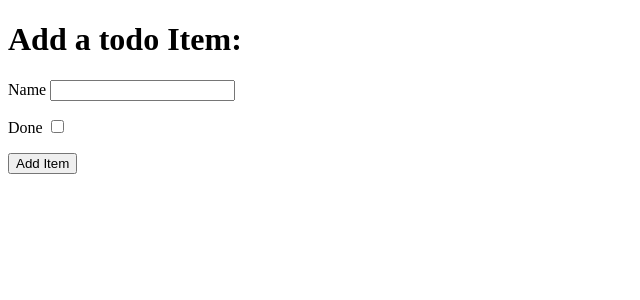
After one commit to ChronoLogic12/ci-fsf-hello-django, a Django app: page /add in a window 1280 px wide. The commit adds this page. Shown: the top 300 px of the page, without its empty margins (0-640 px from the left). Run offline with Django 4.2, Linux system fonts and the light colour scheme.

Commit message:
Create funtionality to add todo list items to the database

```diff
--- a/django_todo/urls.py
+++ b/django_todo/urls.py
@@ -15,9 +15,10 @@ Including another URLconf
 """
 from django.contrib import admin
 from django.urls import path
-from todo.views import get_todo_list
+from todo.views import get_todo_list, add_item
 
 urlpatterns = [
     path('admin/', admin.site.urls),
-    path('', get_todo_list, name='get_todo_list')
+    path('', get_todo_list, name='get_todo_list'),
+    path('add', add_item, name='add')
 ]
--- /dev/null
+++ b/todo/templates/todo/add_item.html
@@ -0,0 +1,35 @@
+<!DOCTYPE html>
+<html lang="en">
+
+<head>
+    <meta charset="UTF-8">
+    <meta http-equiv="X-UA-Compatible" content="IE=edge">
+    <meta name="viewport" content="width=device-width, initial-scale=1.0">
+    <title>Document</title>
+</head>
+
+<body>
+    <h1>Add a todo Item:</h1>
+    <form action="add" method="POST">
+        {% csrf_token %}
+        <div>
+            <p>
+                <label for="id_name" value="name">Name</label>
+                <input type="text" id="id_name" name="item_name" />
+            </p>
+        </div>
+        <div>
+            <p>
+                <label for="id_done" value="done">Done</label>
+                <input type="checkbox" id="id_done" name="done" />
+            </p>
+        </div>
+        <div>
+            <p>
+                <button type="submit">Add Item</button>
+            </p>
+        </div>
+    </form>
+</body>
+
+</html>
--- a/todo/templates/todo/todo_list.html
+++ b/todo/templates/todo/todo_list.html
@@ -25,6 +25,7 @@
         </tr>
         {% endfor %}
     </table>
+    <a href="/add">Add an Item</a>
 </body>
 
 </html>
--- a/todo/views.py
+++ b/todo/views.py
@@ -1,5 +1,5 @@
 from django.http import HttpResponse
-from django.shortcuts import render
+from django.shortcuts import render, redirect
 from .models import Item
 
 # Create your views here.
@@ -11,3 +11,12 @@ def get_todo_list(request):
         "items": items
     }
     return render(request, "todo/todo_list.html", context)
+
+
+def add_item(request):
+    if request.method == "POST":
+        name = request.POST.get("item_name")
+        done = "done" in request.POST
+        Item.objects.create(name=name, done=done)
+        return redirect("get_todo_list")
+    return render(request, "todo/add_item.html")
```
Also changed, not shown: db.sqlite3.
